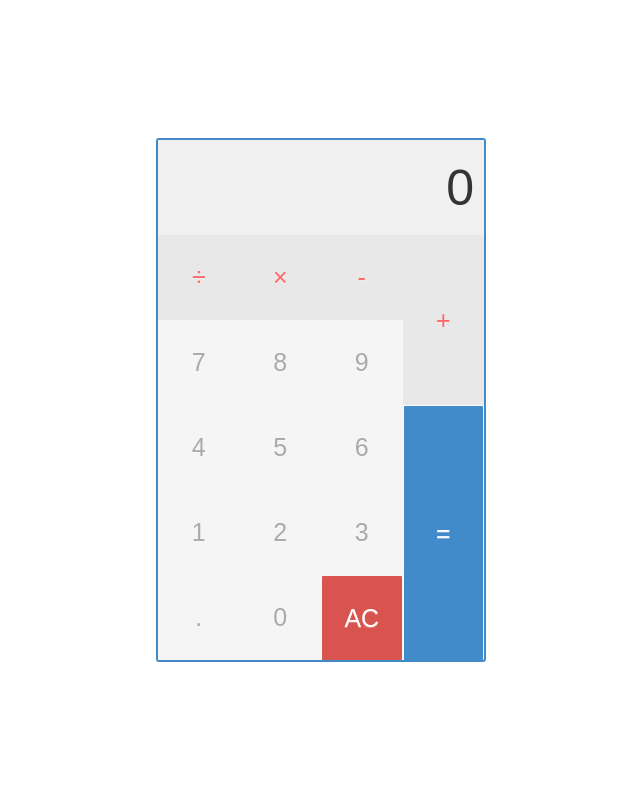
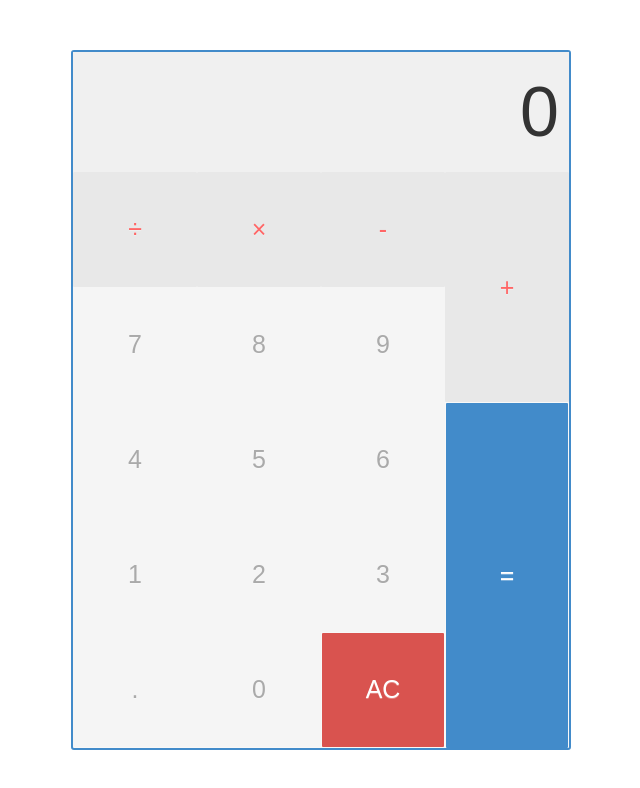
Before and after one commit to sobhanniroula/CalculatorApp-JavaScript, a plain HTML site: page index.html in a window 768 px wide. Shown: the whole page, without its empty margins (63-703 px from the left). Drawn offline with Linux system fonts and the light colour scheme.

Commit message:
Added media queries

```diff
--- a/style.css
+++ b/style.css
@@ -111,3 +111,38 @@ button:hover {
     grid-column-end: 5;
     height: 100%;
 }
+
+
+/* Media Queries */
+@media (max-width: 1024px) {
+    .calculator {
+        width: 800px;
+        height: 1200px;
+    }
+    .calculator-display {
+        height: 210px;
+        font-size: 100px;
+
+    }
+    button {
+        height: 195px;
+    }
+}
+
+@media (min-width: 512px) and (max-width: 1024px) {
+    body {
+        overflow: scroll;
+    }
+    .calculator {
+        width: 500px;
+        height: 700px;
+    }
+    .calculator-display {
+        height: 120px;
+        font-size: 70px;
+
+    }
+    button {
+        height: 115px;
+    }
+}
```
Also changed, not shown: script.js (line endings or trailing spaces).
